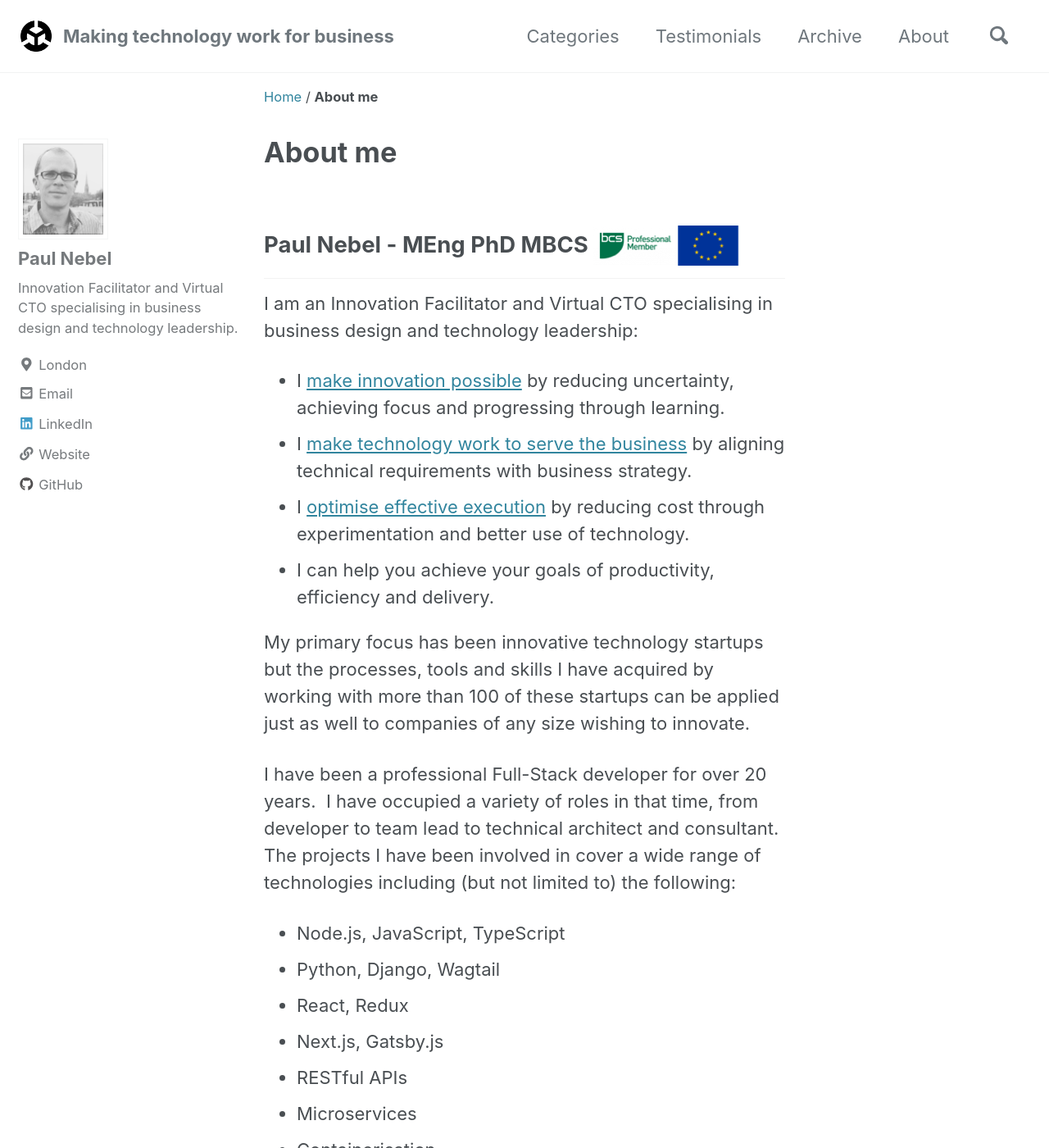
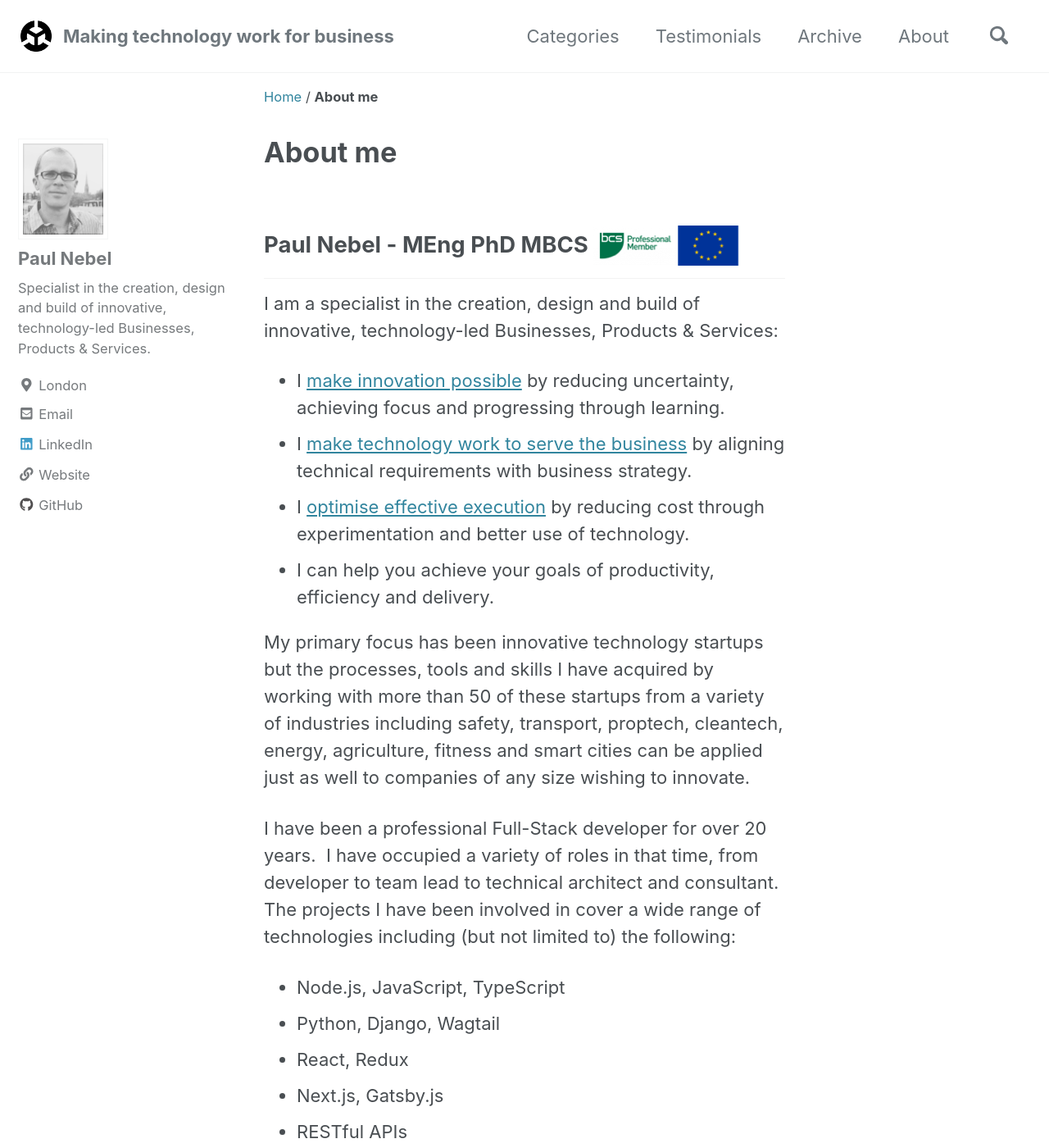
Before and after one commit to paulnebel/paulnebel.github.io, a Jekyll site: the page built from _pages/about.md, in a window 1280 px wide and 1400 px high. Shown: the whole window at 82% size. Built offline with Jekyll 4.4.1, drawn with Linux system fonts in a browser that asks for light colours; cached includes are drawn as plain includes; nearby versions of some CDN libraries; some of the changed text lies outside the part shown.

Commit message:
fix: Updates description & about page

```diff
--- a/_config.yml
+++ b/_config.yml
@@ -19,7 +19,7 @@ locale                   : "en-GB"
 title                    : "Paul Nebel - Virtual CTO"
 title_separator          : "-"
 name                     : "Paul Nebel"
-description              : "Innovation Facilitator and Virtual CTO specialising in business design and technology leadership."
+description              : "Specialist in the creation, design and build of innovative, technology-led Businesses, Products & Services."
 url                      : "https://paulnebel.io"
 baseurl                  : ""
 repository               : "paulnebel/paulnebel.github.io"
@@ -79,7 +79,7 @@ analytics:
 author:
   name             : "Paul Nebel"
   avatar           : "/assets/images/paul_nebel.png"
-  bio              : "Innovation Facilitator and Virtual CTO specialising in business design and technology leadership."
+  bio              : "Specialist in the creation, design and build of innovative, technology-led Businesses, Products & Services."
   location         : "London"
   email            :
   links:
--- a/_pages/about.md
+++ b/_pages/about.md
@@ -5,14 +5,14 @@ title: About me
 
 ## Paul Nebel - MEng PhD MBCS ![BCS Professional Member logo]({{ site.url }}/assets/images/mbcs-logo-colour-small.jpg)![European Flag]({{ site.url }}/assets/images/EU-European-Union-Flag-icon-sm.png)
 
-I am an Innovation Facilitator and Virtual CTO specialising in business design and technology leadership:
+I am a specialist in the creation, design and build of innovative, technology-led Businesses, Products & Services:
 
  - I [make innovation possible](#making-innovation-possible) by reducing uncertainty, achieving focus and progressing through learning.
  - I [make technology work to serve the business](#making-technology-serve-the-business) by aligning technical requirements with business strategy.
  - I [optimise effective execution](#optimising-effective-execution) by reducing cost through experimentation and better use of technology.
  - I can help you achieve your goals of productivity, efficiency and delivery.
 
-My primary focus has been innovative technology startups but the processes, tools and skills I have acquired by working with more than 100 of these startups can be applied just as well to companies of any size wishing to innovate.
+My primary focus has been innovative technology startups but the processes, tools and skills I have acquired by working with more than 50 of these startups from a variety of industries including safety, transport, proptech, cleantech, energy, agriculture, fitness and smart cities can be applied just as well to companies of any size wishing to innovate.
 
 I have been a professional Full-Stack developer for over 20 years.  I have occupied a variety of roles in that time, from developer to team lead to technical architect and consultant. The projects I have been involved in cover a wide range of technologies including (but not limited to) the following:
 
@@ -33,7 +33,7 @@ I have been a professional Full-Stack developer for over 20 years.  I have occu
 
 By definition, an innovative technology startup is testing assumptions that haven't been tested before relating to products, services, technologies and/or markets.  Most of the founders of these startups have never created a new, innovative business from scratch before. This can, at times, feel like an overwhelming task.
 
-I have worked with over 100 technology startups, helping them to design innovative new businesses. I use this experience to help define an approach and choose the appropriate tools to guide startup founders to a position where innovation is possible. I spend much of my time facilitating workshops to develop such things as:
+I have worked with over 50 early-stage technology startups, helping them to design innovative new businesses. I use this experience to help define an approach and choose the appropriate tools to guide startup founders to a position where innovation is possible. I spend much of my time facilitating workshops to develop such things as:
  - Customer Personas
  - Value Propositions
  - Assumptions & Hypotheses
```
